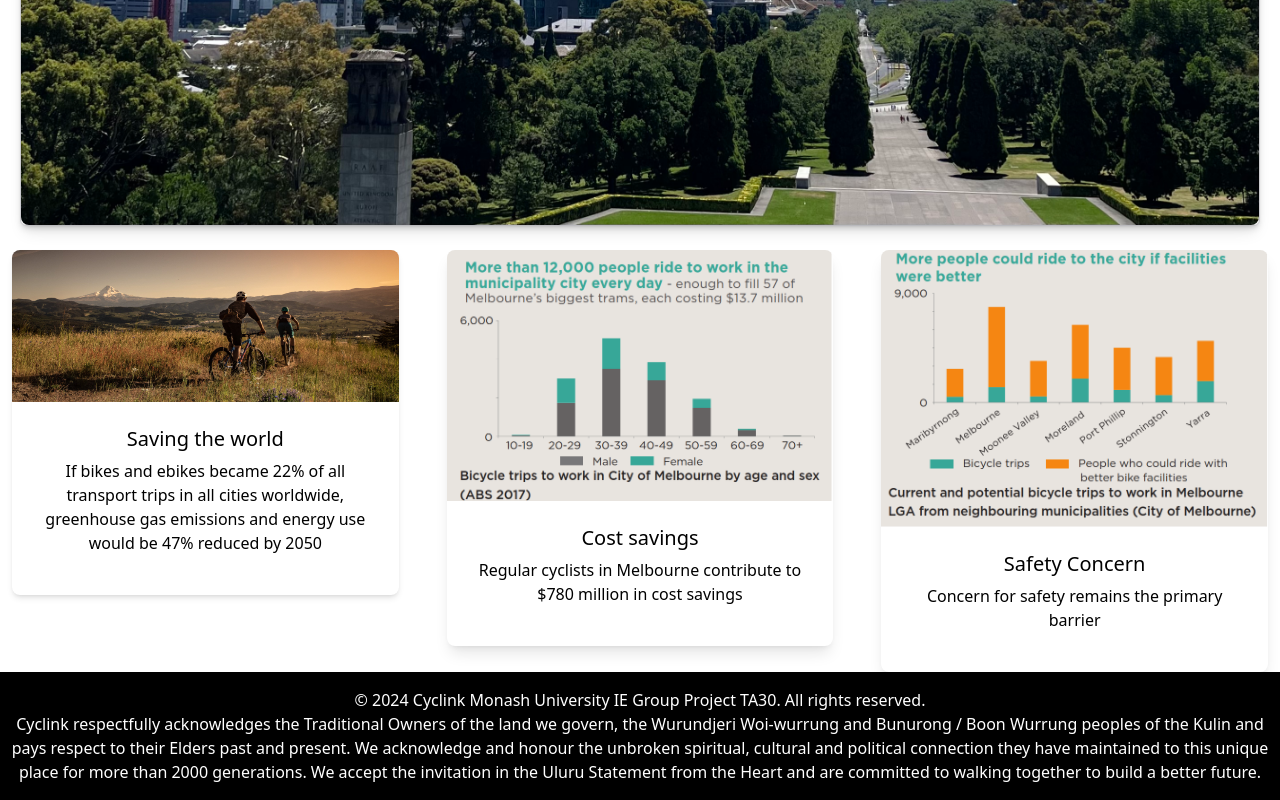
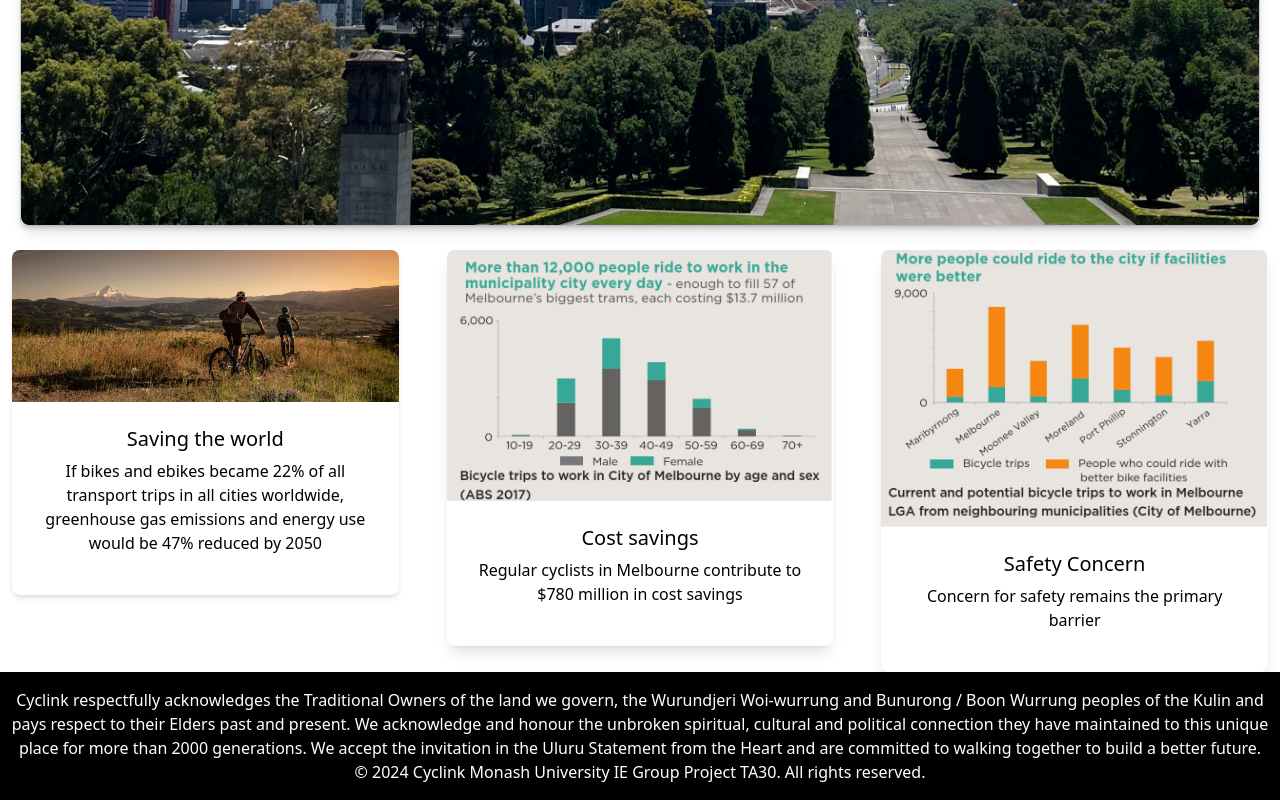
Before and after one commit to PoomSira/frontend, a React (Create React App) app: page / in a window 1280 px wide. Shown: the part 1499-2299 px from the top of the page. Built offline with nearby package versions, Linux system fonts and the light colour scheme.

Commit message:
Edit footer roud 2

```diff
--- a/src/components/Footer.js
+++ b/src/components/Footer.js
@@ -5,9 +5,6 @@ const Footer = () => {
     <footer className="bg-black text-white py-4">
       <div className="container mx-auto text-center">
         <p>
-          &copy; 2024 Cyclink Monash University IE Group Project TA30. All
-          rights reserved.
-          <br />
           Cyclink respectfully acknowledges the Traditional Owners of the land
           we govern, the Wurundjeri Woi-wurrung and Bunurong / Boon Wurrung
           peoples of the Kulin and pays respect to their Elders past and
@@ -16,6 +13,9 @@ const Footer = () => {
           more than 2000 generations. We accept the invitation in the Uluru
           Statement from the Heart and are committed to walking together to
           build a better future.
+          <br />
+          &copy; 2024 Cyclink Monash University IE Group Project TA30. All
+          rights reserved.
         </p>
       </div>
     </footer>
```
